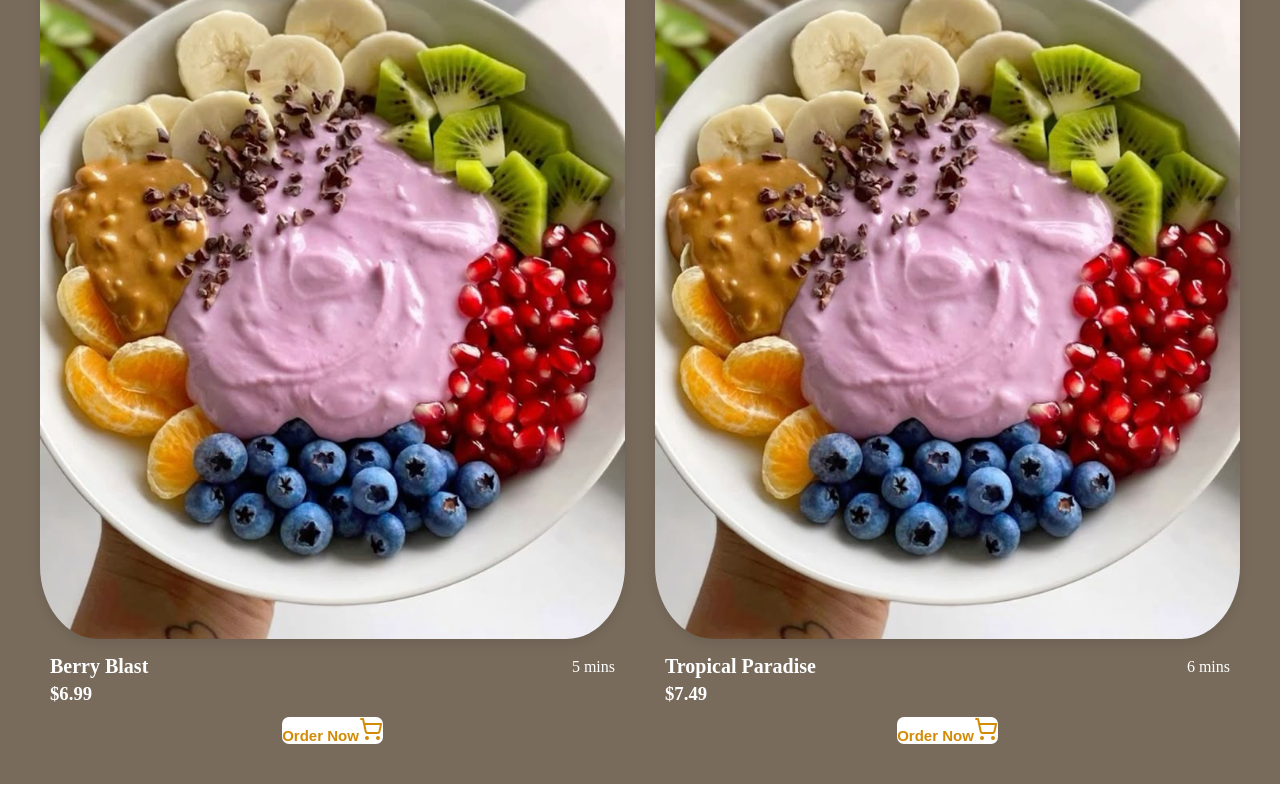
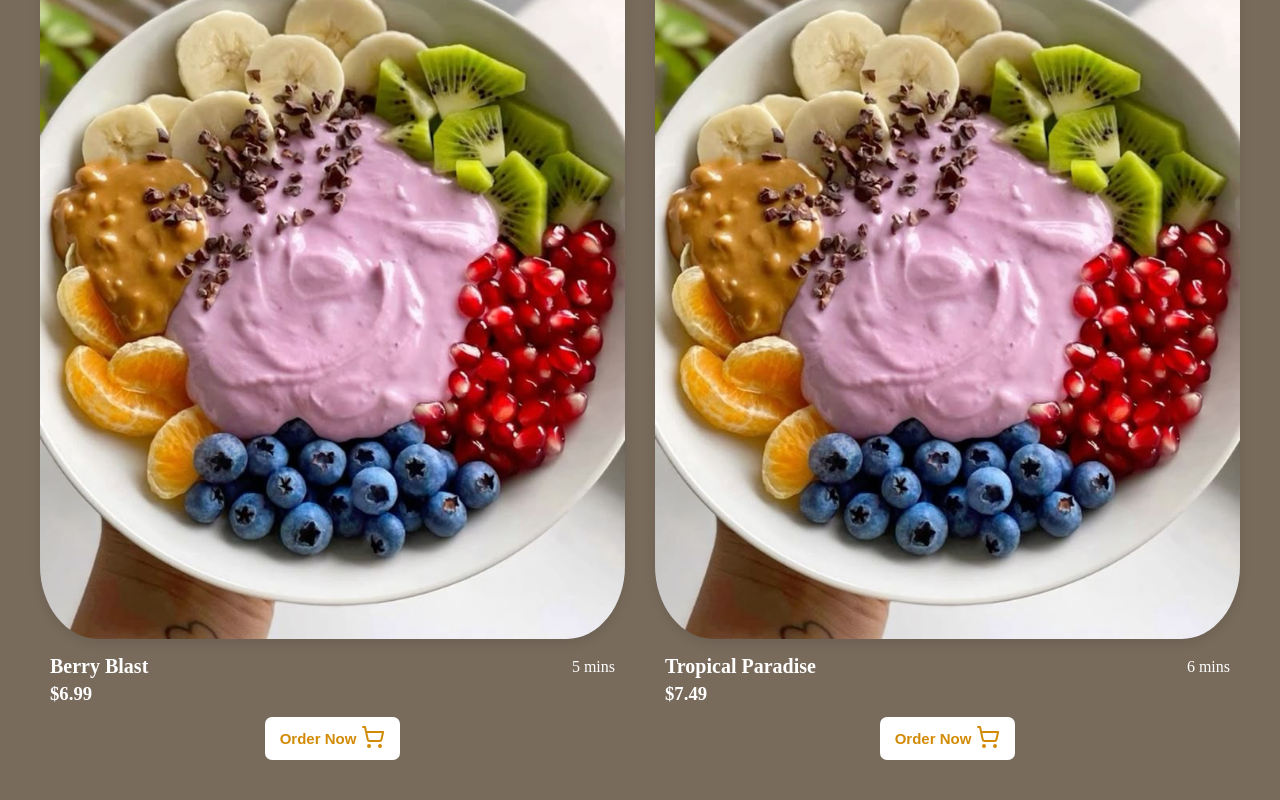
Before and after one commit to egwuatujoy/menu, a React (Create React App) app: page / in a window 1280 px wide. Shown: the part 1044-1844 px from the top of the page. Built offline with nearby package versions, Linux system fonts and the light colour scheme.

Commit message:
updated files

```diff
--- a/src/index.css
+++ b/src/index.css
@@ -109,20 +109,22 @@ button {
   grid-template-columns: repeat(2, 1fr);
   place-items: center;
   gap: 30px;
-}b   b
+}
 
-.menu button {
-  padding: 8px 20px;
-  display: flex;
-  justify-content: center;
-  align-items: center;
-  gap: 10px;
-}
 .menu-button {
   display: flex;
   justify-content: center;
   align-items: center;
 }
+
+.menu-button button {
+  padding: 8px 15px;
+  display: flex;
+  justify-content: center;
+  align-items: center;
+  gap: 5px;
+}
+
 .menu-name {
   display: flex;
   justify-content: space-between;
```
